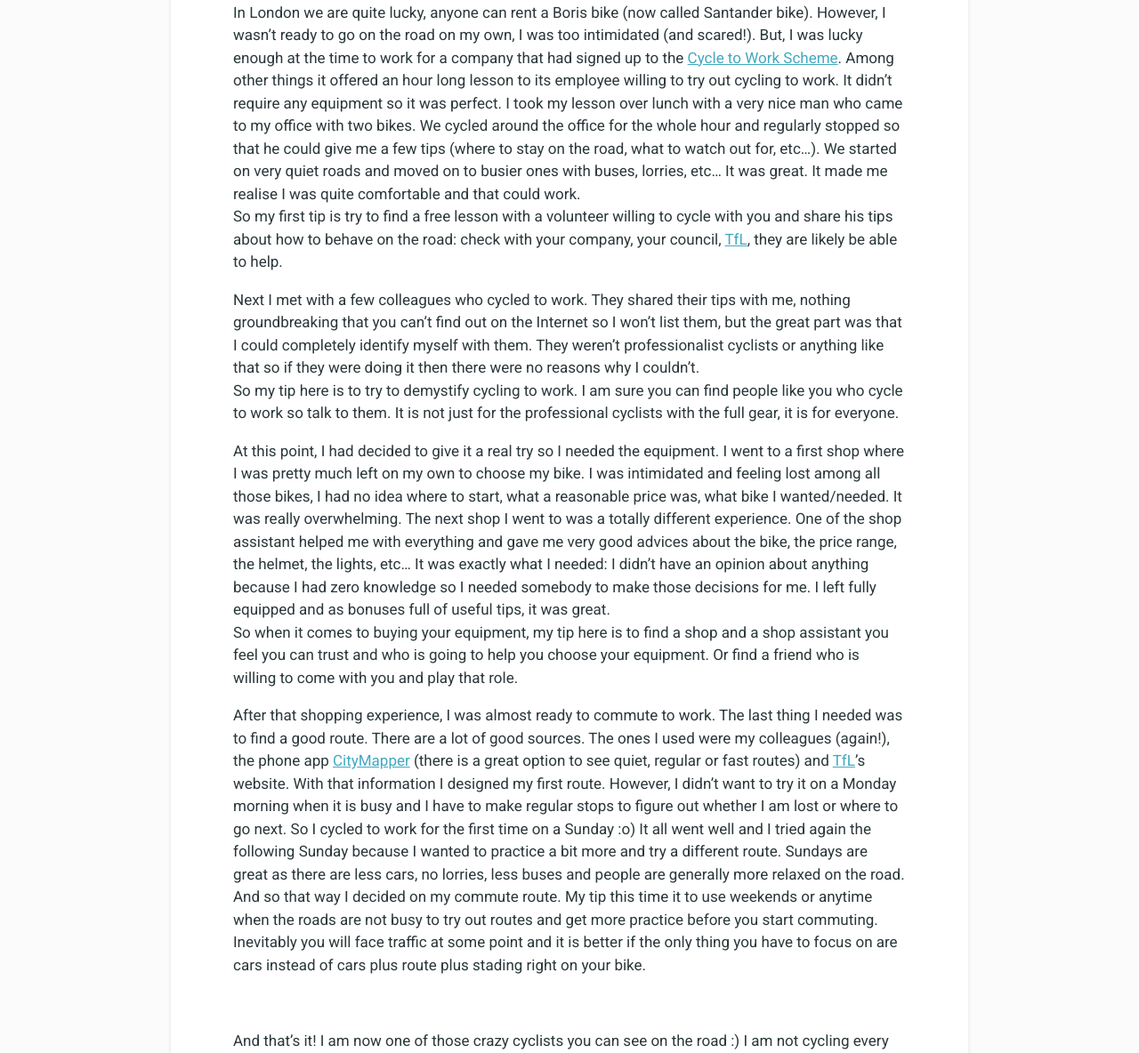
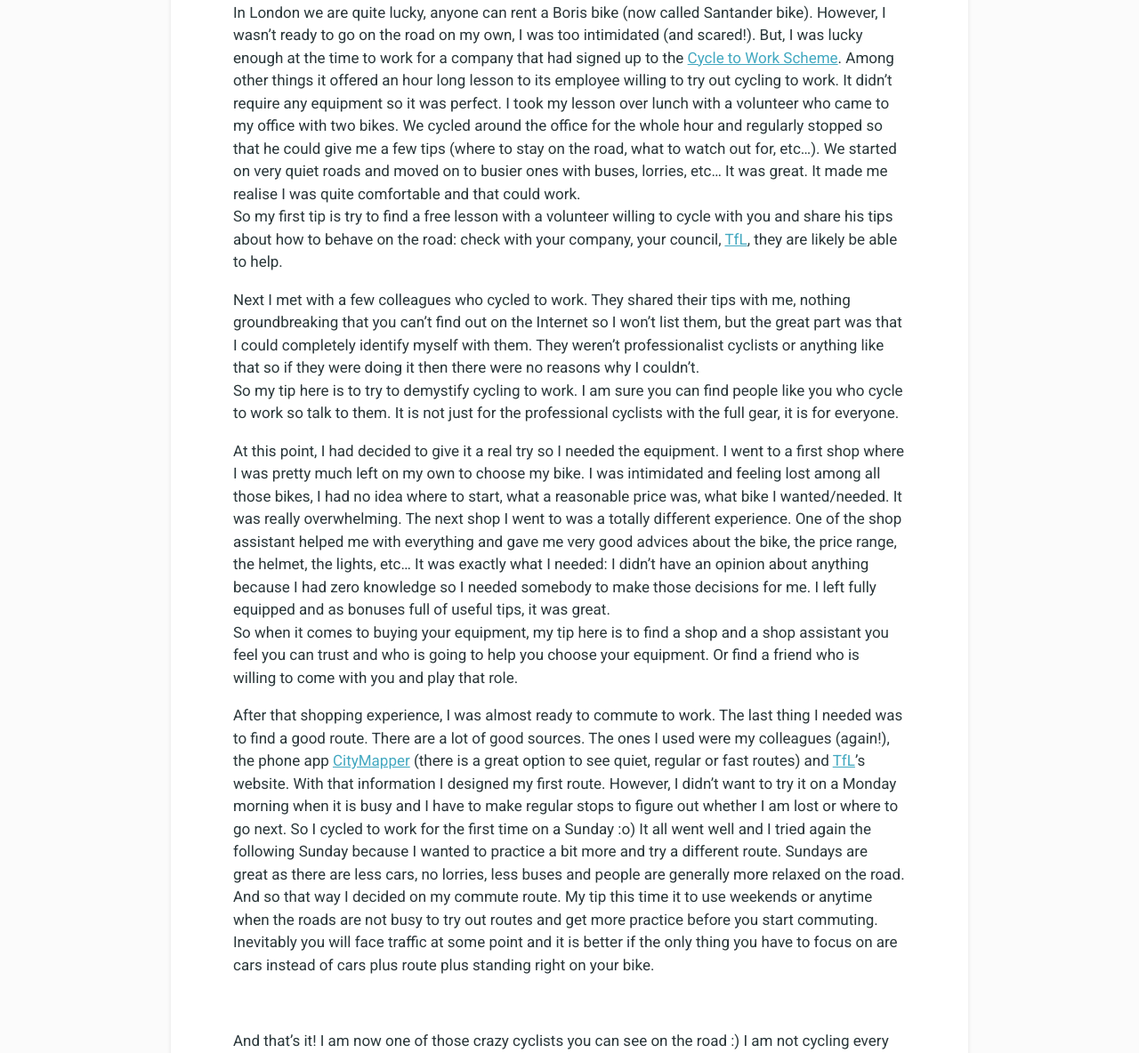
Before and after one commit to caroleolivier/caroleolivier.github.io, a Jekyll site: the page built from _posts/2017-09-30-cycling-in-London.md, in a window 1280 px wide. Shown: the part 515-1699 px from the top of the page at 89% size. Built offline with Jekyll 4.4.1, drawn with Linux system fonts in a browser that asks for light colours.

Commit message:
rephrase a couple of things

```diff
--- a/_posts/2017-09-30-cycling-in-London.md
+++ b/_posts/2017-09-30-cycling-in-London.md
@@ -9,7 +9,7 @@
 
 First of all, I needed to find out whether cycling to work was for me. I didn’t have a bike, a helmet or anything so the first challenge was to test whether I liked cycling without any cycling equipment.
 <br />
-In London we are quite lucky, anyone can rent a Boris bike (now called Santander bike). However, I wasn’t ready to go on the road on my own, I was too intimidated (and scared!). But, I was lucky enough at the time to work for a company that had signed up to the [Cycle to Work Scheme](https://www.cyclescheme.co.uk/). Among other things it offered an hour long lesson to its employee willing to try out cycling to work. It didn’t require any equipment so it was perfect. I took my lesson over lunch with a very nice man who came to my office with two bikes. We cycled around the office for the whole hour and regularly stopped so that he could give me a few tips (where to stay on the road, what to watch out for, etc...). We started on very quiet roads and moved on to busier ones with buses, lorries, etc… It was great. It made me realise I was quite comfortable and that could work.
+In London we are quite lucky, anyone can rent a Boris bike (now called Santander bike). However, I wasn’t ready to go on the road on my own, I was too intimidated (and scared!). But, I was lucky enough at the time to work for a company that had signed up to the [Cycle to Work Scheme](https://www.cyclescheme.co.uk/). Among other things it offered an hour long lesson to its employee willing to try out cycling to work. It didn’t require any equipment so it was perfect. I took my lesson over lunch with a volunteer who came to my office with two bikes. We cycled around the office for the whole hour and regularly stopped so that he could give me a few tips (where to stay on the road, what to watch out for, etc...). We started on very quiet roads and moved on to busier ones with buses, lorries, etc… It was great. It made me realise I was quite comfortable and that could work.
 <br />
 So my first tip is try to find a free lesson with a volunteer willing to cycle with you and share his tips about how to behave on the road: check with your company, your council, [TfL](https://tfl.gov.uk/), they are likely be able to help.
 
@@ -26,7 +26,7 @@
 
 After that shopping experience, I was almost ready to commute to work. The last thing I needed was to find a good route. There are a lot of good sources. The ones I used were my colleagues (again!), the phone app [CityMapper](https://citymapper.com/company) (there is a great option to see quiet, regular or fast routes) and [TfL](https://tfl.gov.uk/)'s website. With that information I designed my first route. However, I didn’t want to try it on a Monday morning when it is busy and I have to make regular stops to figure out whether I am lost or where to go next. So I cycled to work for the first time on a Sunday :o) It all went well and I tried again the following Sunday because I wanted to practice a bit more and try a different route. Sundays are great as there are less cars, no lorries, less buses and people are generally more relaxed on the road.
 <br />
-And so that way I decided on my commute route. My tip this time it to use weekends or anytime when the roads are not busy to try out routes and get more practice before you start commuting. Inevitably you will face traffic at some point and it is better if the only thing you have to focus on are cars instead of cars plus route plus stading right on your bike.
+And so that way I decided on my commute route. My tip this time it to use weekends or anytime when the roads are not busy to try out routes and get more practice before you start commuting. Inevitably you will face traffic at some point and it is better if the only thing you have to focus on are cars instead of cars plus route plus standing right on your bike.
 
 <br />
 
```
